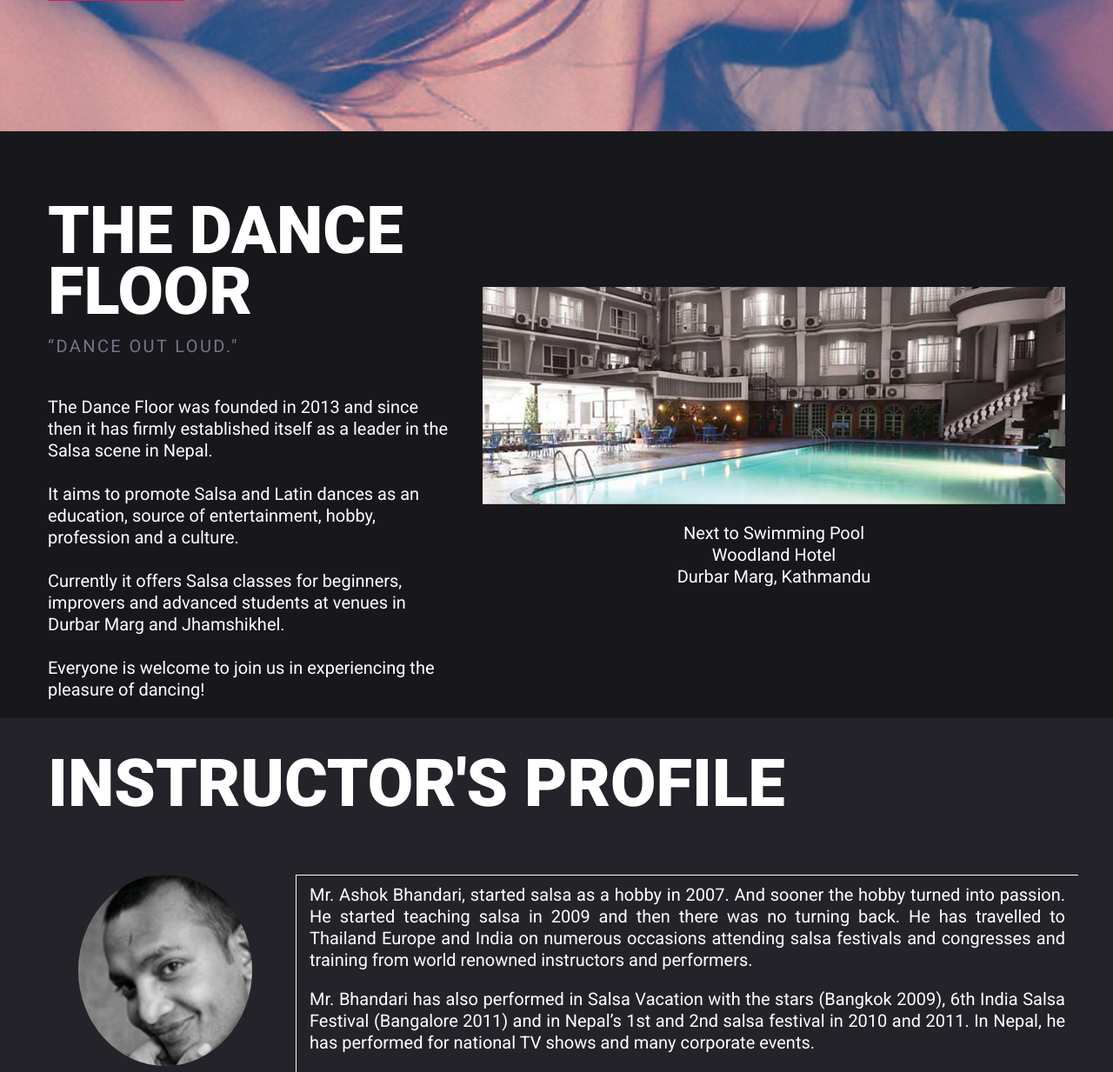
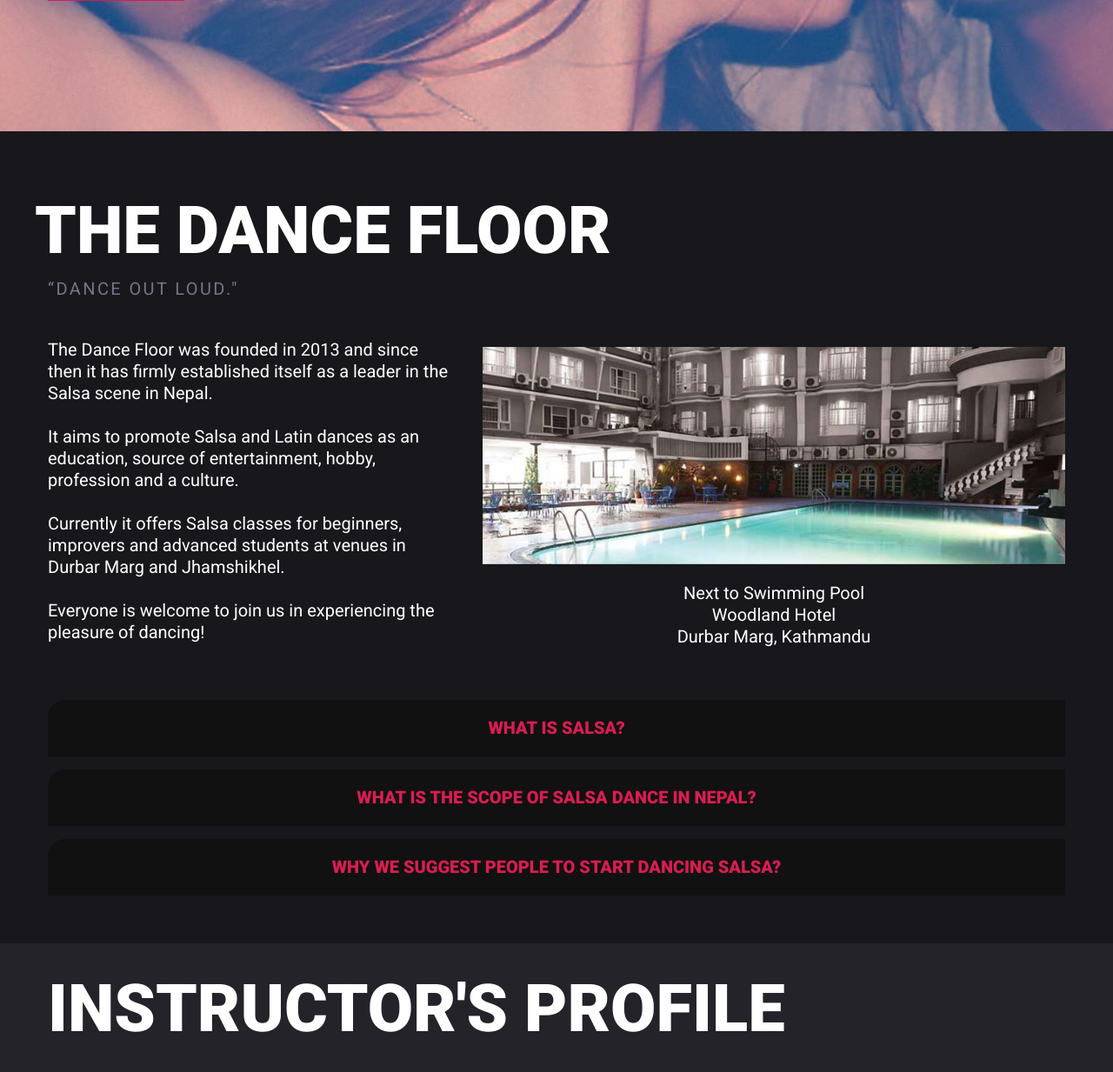
Before and after one commit to punitjajodia/dancewithashok, a PHP site: page / in a window 1280 px wide. Shown: the part 569-1802 px from the top of the page at 87% size. Run offline with PHP 8.4, Linux system fonts and the light colour scheme; some libraries are stand-ins or nearby versions.

Commit message:
Added what is salsa section

```diff
--- a/css/style.css
+++ b/css/style.css
@@ -1646,16 +1646,6 @@ footer .copyright {
    height: 650px;
 }
 
-.faq {
-    margin-top: 0!important;
-}
-
-@media (min-width:728px){
-    #our-studio img {
-        display: block;
-        margin-top: 100px;
-    }
-}
 
  .contact-form .mailform label select {
     outline: none;
@@ -1696,3 +1686,34 @@ footer .copyright {
      display: block;
      margin: 0 auto;
  }
+
+ #intro {
+     margin-bottom: 50px;
+ }
+
+ #intro .faq {
+     margin-top: 10px;
+     display: block;
+ }
+
+ #intro .question {
+     text-align: center;
+     border-top-left-radius: 20px;
+     background: #111;
+     color: #D91D52;
+     text-transform: uppercase;
+     font-weight: 900;
+ }
+
+ #intro .answer {
+     background-color:#e0e0e0;
+     border-bottom-right-radius: 20px;
+     border-bottom-left-radius: 20px;
+     font-weight: 100;
+ }
+
+ #intro .answer ul {
+     list-style: disc;
+     margin-left: 30px;
+     padding-top: 10px;
+ }
--- a/index.php
+++ b/index.php
@@ -92,10 +92,11 @@
         <section class="bg-default-variant-1 cbp-so-section" id="about">
             <div class="container">
                 <div class="row">
-                    <div class="col-lg-5 inset-1 text-md-center cbp-so-side cbp-so-side-left">
-                        <h2 class="text-contrast">The Dance Floor</h2>
+                    <h2 class="text-contrast  inset-1">The Dance Floor</h2>
+
+                    <div class="col-lg-5 text-md-center cbp-so-side cbp-so-side-left">
+
                         <h6 class="text-secondary-1">“Dance out Loud." </h6>
-
                         <p class="text-contrast">The Dance Floor was founded in 2013 and since then it has firmly established itself as a leader in the Salsa scene in Nepal. <br/><br/>It aims to promote Salsa and Latin dances as an education, source of entertainment, hobby, profession and a culture.<br/><br/>Currently it offers Salsa classes for beginners, improvers and advanced students at venues in Durbar Marg and Jhamshikhel.<br/><br/>Everyone is welcome to join us in experiencing the pleasure of dancing!
 
 </p>
@@ -111,8 +112,50 @@
                         </p>
                     </div>
                 </div>
+                <div class="row cbp-so-side cbp-so-side-left" id="intro">
+                    <div class="faq col-md-12">
+                        <div class="question">
+                            What is Salsa?
+                        </div>
+                        <div class="answer">
+                            <p>Salsa is a couple/partner dance which is danced based on  the rule of lead- follow. The leader, (on most occasions  the male  partner) takes the responsibility to think which steps to do and tries to convey it to the follower (on most occasions the female partner) through subtle movement and signals.</p><p>Except in performances and shows, it is spontaneous and  each couples may do different moves on the same beat or music.</p><p>Salsa originated basically from Latin American countries like Cuba, Puerto Rico, Colombia etc. However the places like New York and Los Angeles have also contributed a lot in bringing salsa to the current state. It is normally danced on Latin songs which are in Spanish.</p>
+                        </div>
+                    </div>
+                    <div class="faq col-md-12">
+                        <div class="question">
+                            What is the scope of Salsa dance in Nepal?
+                        </div>
+                        <div class="answer">
+                            <p>Salsa was introduced in Nepal one and a half decades ago and now it has developed as a hobby and a profession.</p><p>Currently, people have shown great interest towards this dance form by showing up in salsa social parties, workshops and festivals organized by different dance schools.</p><p>The salsa circle has enabled people to break free, to make friends, interact, socialize and come together for an aspirating activity. They dance out loud and influence others to start too.</p><p>College students and other professionals travelling abroad also find it handy as it helps them to mingle with various social circles and make friends.</p><p>I repeatedly hear from my students that because of their salsa circle they are able to find jobs and make professional contacts in Nepal and abroad. Besides, passionate dancers have taken this activity professionally and  the culture of travelling within the country and abroad for salsa parties,  performances and trainings have also begun.</p>
+                        </div>
+                    </div>
+                    <div class="faq col-md-12">
+                        <div class="question">
+                            Why we suggest people to start dancing Salsa?
+                        </div>
+                        <div class="answer">
+                            <p>We always admire others dancing but don’t dare to dance because we are too shy or concerned what others would say. Besides, we don’t want to do something we are not good at.</p>
+                            <p>
+                                SALSA will boost up one's confidence to step on the dance floor and overcome the fear of dancing. It builds self-confidence, discipline and concentration. </p>
+                            <p>Salsa is a great hobby that also makes people social and outgoing. It gives you freedom to move, to dream with your feet, to feel and to inspire others to
+                            </p>
+                            <ul>
+                                <li>To overcomethe fear of dancing.</li>
+                                <li>
+                                    To learn the art of dancing as a couple i.e the technique to lead and follow your partner.
+                                </li>
+                                <li>To motivate people to take dancing as a fun hobby and regular activity.</li>
+                            </ul>
+
+                        </div>
+                    </div>
+                </div>
+
             </div>
         </section>
+
+
+
 
         <!--<section class ="bg-default-variant-1 cbp-so-section" id="about-salsa">
             <div class="container">
@@ -187,7 +230,7 @@
             </div>
         </section>
 
-        <section class="well" id="classes">
+        <section class="well bg-default-variant-1" id="classes">
             <div class="container text-xs-center">
                 <h2 class="text-contrast text-md-center">WHAT WE OFFER</h2>
 
@@ -196,29 +239,29 @@
                         <!--product-->
                         <div class="product">
                             <div class="product_caption">
-                                <h5 class="text-primary">Regular <br/>Salsa Classes </h5>
+                                <h5 class="text-primary">Regular <br />Salsa Classes </h5>
 
 
-                                <hr/>
+                                <hr />
                                 <h6>Weekdays</h6>
 
                                 Morning Classes<br />
                                 7:30 to 8:30am<br />
                                 8:30 to 9:30am
                                 <br />
-                                    <br/>
+                                <br />
 
-                                    Evening Classes<br/>
-                                    4:00 to 8:00pm <br/>(Daily 4 batches)<br />
-                                    <br/>
+                                Evening Classes<br />
+                                4:00 to 8:00pm <br />(Daily 4 batches)<br />
+                                <br />
 
-                                <hr/>
+                                <hr />
                                 <h6>Weekends</h6>
 
-                                    Two hours only on Saturdays<br/>
-                                    10:00 to 12:00 noon<br/>
-                                    12:00 to 2:00pm<br/>
-                                    2:00 to 4:00pm<br/>
+                                Two hours only on Saturdays<br />
+                                10:00 to 12:00 noon<br />
+                                12:00 to 2:00pm<br />
+                                2:00 to 4:00pm<br />
 
                                 <h6>For Pricing</h6>
                                 <a href="" id="pricing">Click here</a>
@@ -247,7 +290,7 @@
                         </div>-->
                             <div class="product_caption">
 
-                                <h5 class="text-primary">Other<br/>Latin Dance Forms</h5>
+                                <h5 class="text-primary">Other<br />Latin Dance Forms</h5>
                                 <hr />
                                 <h6>BACHATA CLASSES</h6>
 
@@ -273,13 +316,13 @@
                         <div class="product">
                             <div class="product_caption" id="private-corporate">
                                 <h5 class="text-primary">
-                                    Private &amp;<br/>
+                                    Private &amp;<br />
                                     Corporate Sessions
                                 </h5>
                                 <hr />
                                 <h6>INDIVIDUALS AND COUPLES</h6>
                                 <span>
-                                    <br/>
+                                    <br />
                                     Personalized training sessions for those who cannot attend regular classes or want to learn faster
                                 </span>
 
@@ -288,10 +331,10 @@
 
                                 <!--<p>Private classes for individuals and couples who cannot attend regular classes or want to learn faster with personalized focus on their strengths and weaknesses are also available.</p>-->
 
-                                <hr/>
+                                <hr />
                                 <h6>CORPORATE WORKSHOPS</h6>
 
-                                    <br/>   One-day workshops for corporates and institutions during their retreats and team-building activities.
+                                <br />   One-day workshops for corporates and institutions during their retreats and team-building activities.
 
                                 <hr />
                                 <h6>SALSA AS AN ECA</h6>
@@ -316,7 +359,7 @@
         </section>
 
 
-	        <section class="well well--inset-1 bg-default-variant-1 text-xs-center cbp-so-section" id="beginners">
+	        <section class="well well--inset-1 text-xs-center cbp-so-section" id="beginners">
             <div class="container">
                 <h2 class="text-contrast cbp-so-side cbp-so-side-left text-md-center">For Beginners</h2>
 
@@ -404,7 +447,7 @@
                 </div>
         </section>
 
-        <section class="well well--inset-1 text-xs-center cbp-so-section" id="faqs">
+        <section class="well well--inset-1 bg-default-variant-1 text-xs-center cbp-so-section" id="faqs">
             <div class="container">
                 <h2 class="text-contrast cbp-so-side cbp-so-side-left text-md-center">FAQs</h2>
                 <div class="row cbp-so-side cbp-so-side-left">
@@ -583,10 +626,10 @@
                     </div>
 
                 </div>
-
+            </div>
         </section>
 
-        <section class="well well--inset-1 bg-default-variant-1 text-xs-center cbp-so-section" id="events">
+        <section class="well well--inset-1 text-xs-center cbp-so-section" id="events">
             <div class="container">
                 <h2 class="text-contrast cbp-so-side cbp-so-side-left text-md-center">OUR EVENTS</h2>
 
@@ -604,7 +647,7 @@
                             </div>
                             <div class="post_caption">
                                 <time datetime="2016-01-25"><!--<span class="day">PRACTICE SESSIONS</span><span class="month">JUL</span>-->
-                                    <span class="day">SAT</span><span class="month">5-6PM</span>
+                                    <span class="day">SAT</span><span class="month">5-6:30PM</span>
                                 </time>
                                 <div class="post_caption_cnt">
                                     <h5>WEEKLY PRACTICE SESSIONS</h5>
```
Lines whose indentation alone changed are shown as unchanged.
